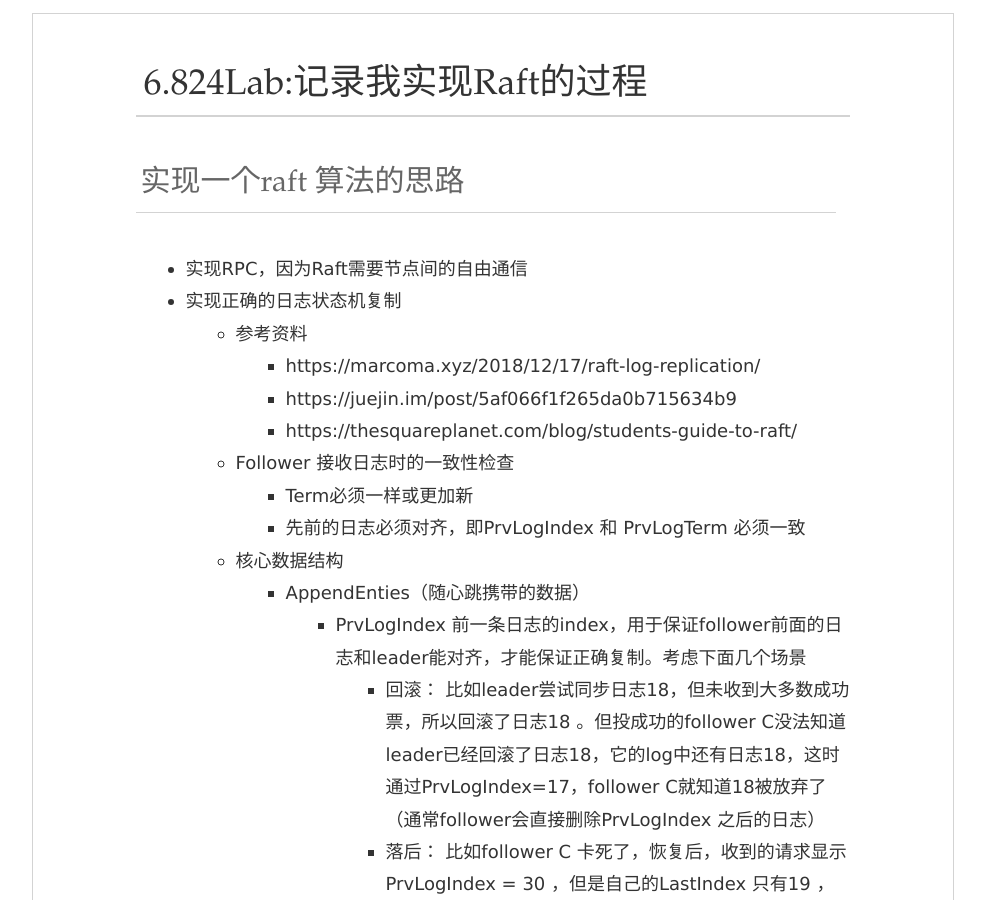
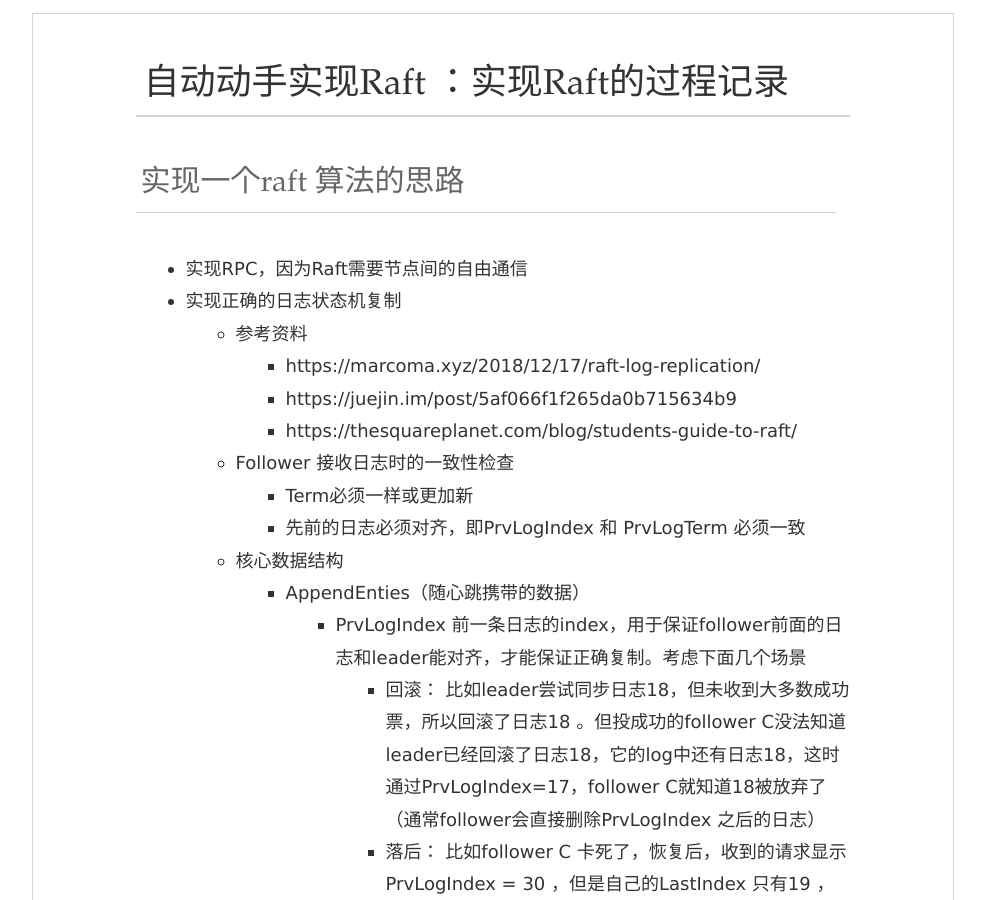
Before and after one commit to eueuy/eueuy.github.io, a Jekyll site: the page built from _posts/2019-06-25-try-impl-raft.md, in a window 1280 px wide and 900 px high. Shown: the whole window, without its empty margins (147-1132 px from the left). Built offline with Jekyll 4.4.1, drawn with Linux system fonts in a browser that asks for light colours.

Commit message:
补充raft impl note

```diff
--- a/_posts/2019-06-25-try-impl-raft.md
+++ b/_posts/2019-06-25-try-impl-raft.md
@@ -1,6 +1,6 @@
 ---
 layout: post
-title: 6.824Lab:记录我实现Raft的过程
+title: 自动动手实现Raft ：实现Raft的过程记录
 author: zhangyue
 ---
 ## 实现一个raft 算法的思路
```
